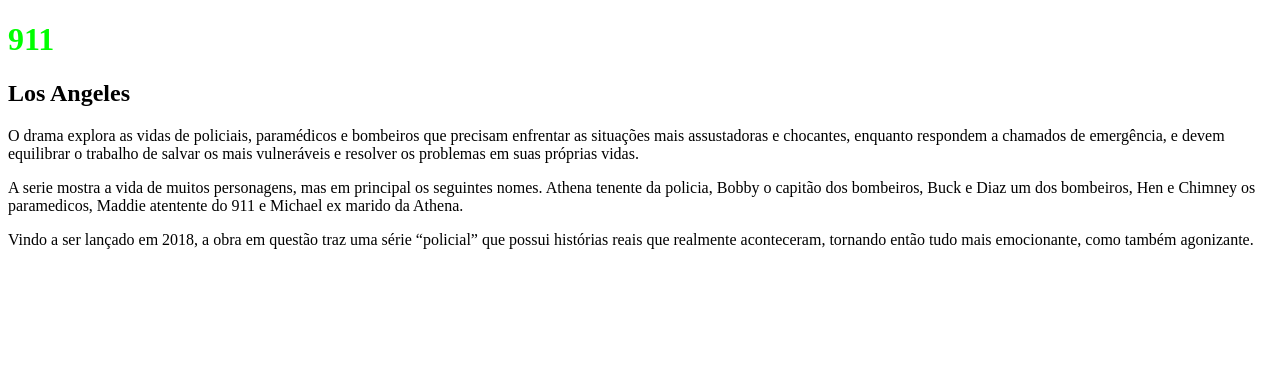
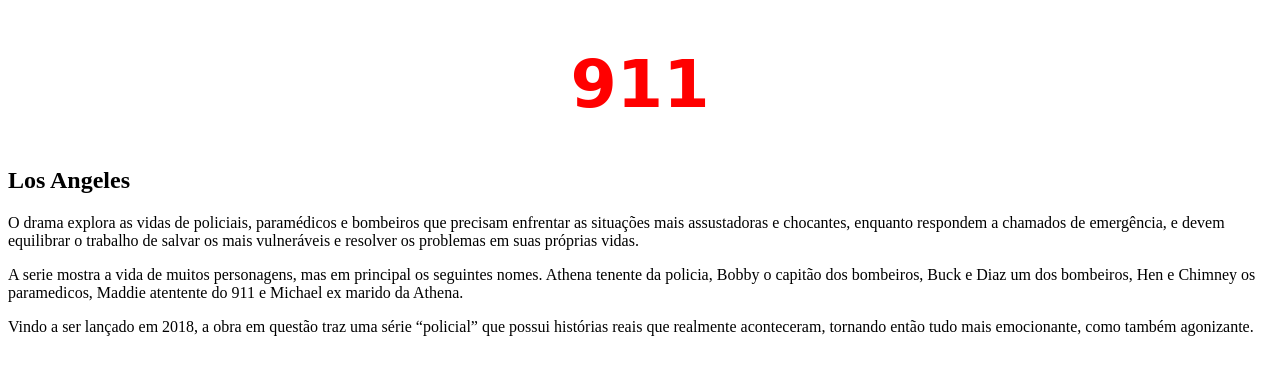
Before and after one commit to felipe-schreiner/meuBlog1b, a plain HTML site: page index.html in a window 1280 px wide. Drawn offline with Linux system fonts and the light colour scheme.

Commit message:
qualquer coisa

```diff
--- a/index.html
+++ b/index.html
@@ -7,11 +7,14 @@
     <style>
         h1{
             color: #ff0000;
+            text-align: center;
+            font-family: cursive;
+            font-size: 50pt;
         }
     </style>
 </head>
 <body>
-    <h1 style="color:#00ff00;">911</h1>
+    <h1>911</h1>
     <h2>Los Angeles</h2>
     <p>O drama explora as vidas de policiais, paramédicos e bombeiros que precisam enfrentar as situações mais assustadoras e chocantes, enquanto respondem a chamados de emergência, e devem equilibrar o trabalho de salvar os mais vulneráveis e resolver os problemas em suas próprias vidas.</p>
     <p>A serie mostra a vida de muitos personagens, mas em principal os seguintes nomes. Athena tenente da policia, Bobby o capitão dos bombeiros, Buck e Diaz um dos bombeiros, Hen e Chimney os paramedicos, Maddie atentente do 911 e Michael ex marido da Athena.</p>
```
